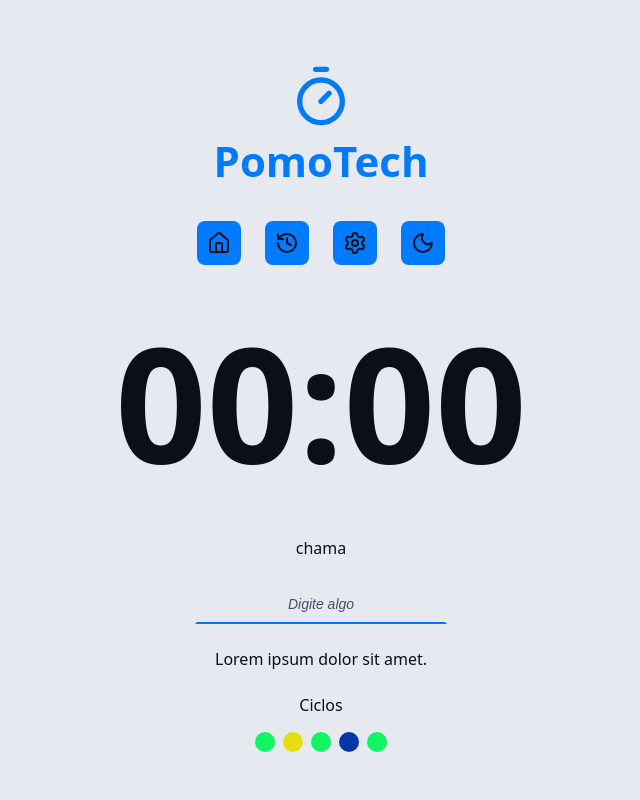
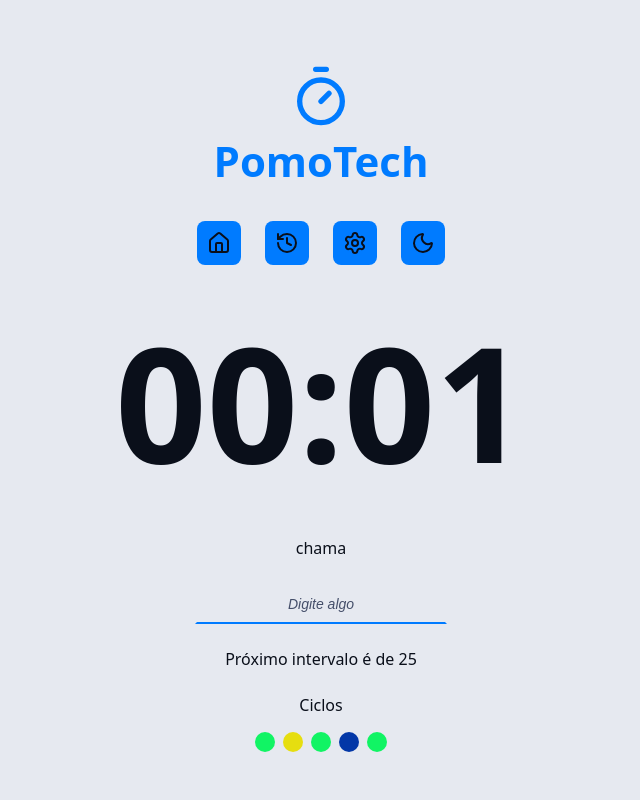
Before and after one commit to Wendel-Costa/Pomodoro-Tech, a React (Vite) app: page / in a window 1280 px wide. Shown: the top 800 px of the page, without its empty margins (319-959 px from the left). Built offline with nearby package versions, Linux system fonts and the light colour scheme.

Commit message:
sending state as props into components

```diff
--- a/src/App.tsx
+++ b/src/App.tsx
@@ -9,7 +9,7 @@ import type { TaskStateModel } from './models/TaskStateModel';
 const initialState: TaskStateModel = {
    tasks: [],
    secondsRemaining: 0,
-   formattedSecondsRemaining: '00:00',
+   formattedSecondsRemaining: '00:01',
    activeTask: null,
    currentCycle: 0,
    config: {
--- a/src/components/Countdown/index.tsx
+++ b/src/components/Countdown/index.tsx
@@ -1,5 +1,8 @@
+import type { HomeProps } from '../../pages/Home';
 import styles from './styles.module.css';
 
-export function Countdown() {
-   return <div className={styles.countdown}>00:00</div>;
+export function Countdown({ state }: HomeProps) {
+   return (
+      <div className={styles.countdown}>{state.formattedSecondsRemaining}</div>
+   );
 }
--- a/src/components/MainForm/index.tsx
+++ b/src/components/MainForm/index.tsx
@@ -3,8 +3,9 @@ import { DefaultInput } from '../DefaultInput';
 import { Cycles } from '../Cycles';
 import { DefaultButton } from '../DefaultButton';
 import { PlayCircleIcon } from 'lucide-react';
+import type { HomeProps } from '../../pages/Home';
 
-export function MainForm() {
+export function MainForm({ state }: HomeProps) {
    return (
       <form className='form' action=''>
          <div className='formRow'>
@@ -17,7 +18,7 @@ export function MainForm() {
          </div>
 
          <div className='formRow'>
-            <p>Lorem ipsum dolor sit amet.</p>
+            <p>Próximo intervalo é de {state.config.workTime}</p>
          </div>
 
          <div className='formRow'>
--- a/src/pages/Home/index.tsx
+++ b/src/pages/Home/index.tsx
@@ -4,22 +4,20 @@ import { MainForm } from '../../components/MainForm';
 import type { TaskStateModel } from '../../models/TaskStateModel';
 import { MainTemplate } from '../../templates/MainTemplate';
 
-type HomeProps = {
+export type HomeProps = {
    state: TaskStateModel;
    setState: React.Dispatch<React.SetStateAction<TaskStateModel>>;
 };
 
 export function Home(props: HomeProps) {
-   const { state, setState } = props;
-   console.log(state, setState);
    return (
       <MainTemplate>
          <Container>
-            <Countdown />
+            <Countdown {...props} />
          </Container>
 
          <Container>
-            <MainForm />
+            <MainForm {...props} />
          </Container>
       </MainTemplate>
    );
```
